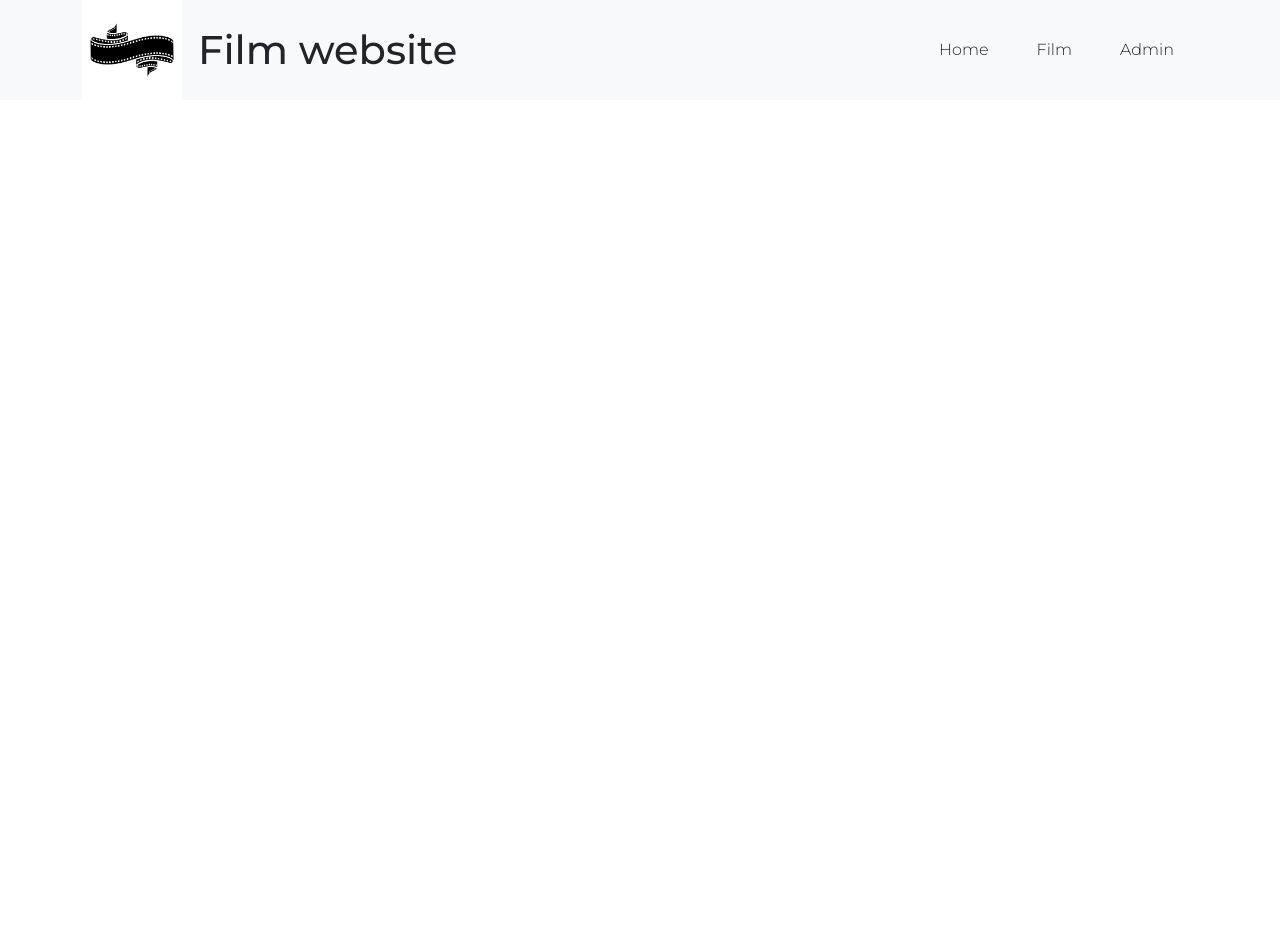
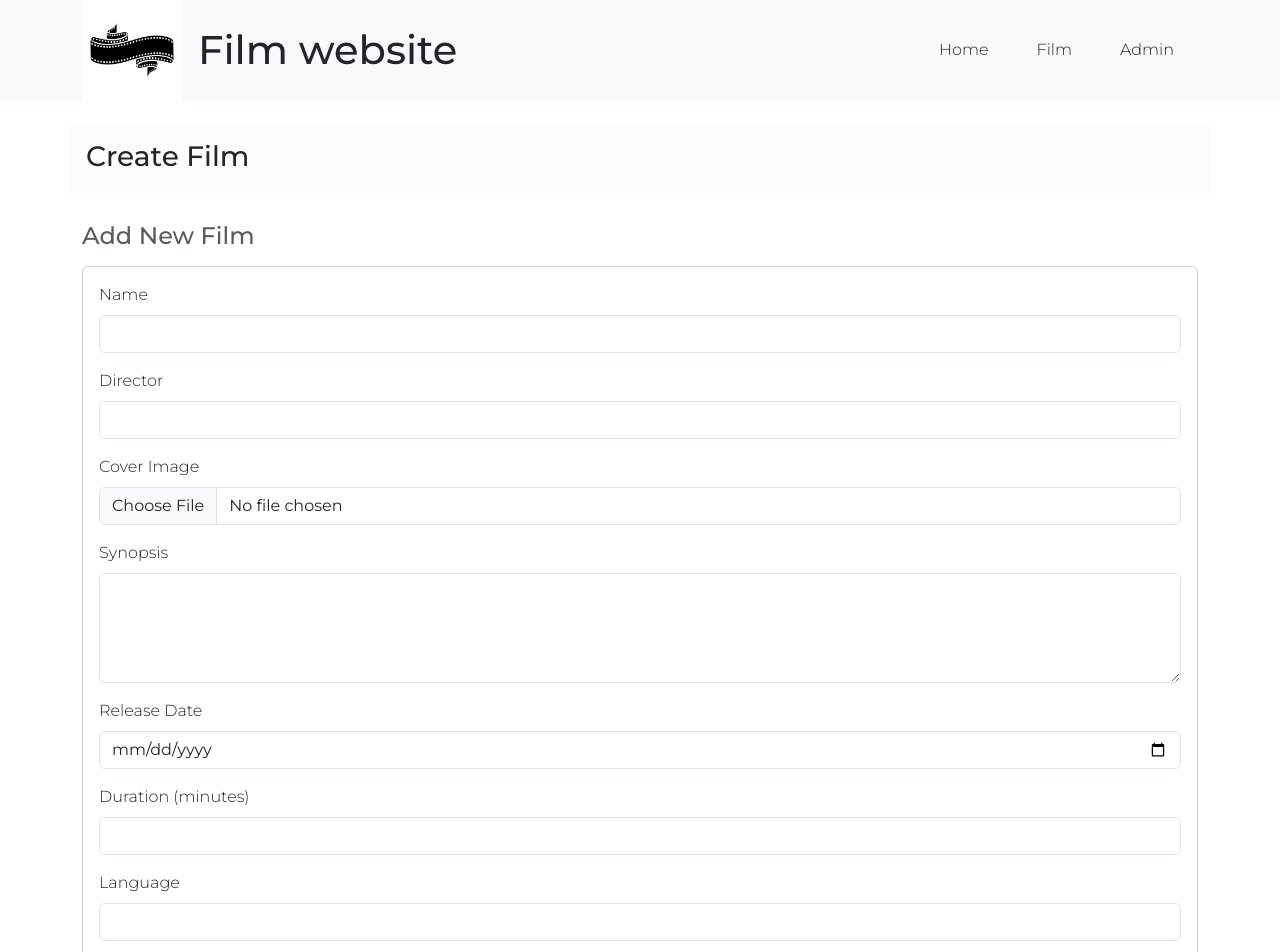
Before and after one commit to GiacomoGaudino/webapp-react, a React (Vite) app: page /admin/film/create in a window 1280 px wide. Shown: the top 952 px of the page. Before the commit the page ends 800 px from the top, so only its background shows below. Built offline with nearby package versions, Linux system fonts and the light colour scheme.

Commit message:
fixed createpage

```diff
--- a/src/routes/admin/CreateFilm.jsx
+++ b/src/routes/admin/CreateFilm.jsx
@@ -1,6 +1,84 @@
+import axios from "axios";
+import { useState } from "react";
+
 export default function CreateFilm() {
+    const initialFormData = {
+        name: "",
+        director: "",
+        coverImage: null,
+        synopsis: "",
+        release_date: "",
+        duration: "",
+        language: ""
+    };
+    const [formData, setFormData] = useState(initialFormData);
+    const [successMessage, setSuccessMessage] = useState("");
+    const handleSubmit = (e) => {
+        e.preventDefault();
+        const data = new FormData();
+        data.append("name", formData.name);
+        data.append("director", formData.director);
+        data.append("cover_image", formData.coverImage);
+        data.append("synopsis", formData.synopsis);
+        data.append("release_date", formData.release_date);
+        data.append("duration", formData.duration);
+        data.append("language", formData.language);
+
+        axios.post("http://localhost:3000/api/films", data)
+            .then(res => {
+                console.log("Film created successfully:", res.data);
+                if (res.status === 201) {
+                    setFormData(initialFormData);
+                    setSuccessMessage("Film created successfully!");
+                    setTimeout(() => setSuccessMessage(""), 3000);
+                }
+            })
+            .catch(err => console.error("Errore nella creazione del film:", err));
+    }
 
     return (
-        <></>
+        <>
+            <div className="container banner bg-light-subtle p-3 my-4">
+                <h3>Create Film</h3>
+            </div>
+            {successMessage && <div className="alert alert-success" role="alert">{successMessage}</div>}
+
+            <div className="container">
+                <h2 className="h4 mb-3 text-muted">Add New Film</h2>
+
+                <div className="card p-3">
+                    <form encType="multipart/form-data" onSubmit={handleSubmit}>
+                        <div className="mb-3">
+                            <label htmlFor="name" className="form-label">Name</label>
+                            <input type="text" className="form-control" id="name" name="name" value={formData.name} onChange={e => setFormData({ ...formData, name: e.target.value })} />
+                        </div>
+                        <div className="mb-3">
+                            <label htmlFor="director" className="form-label">Director</label>
+                            <input type="text" className="form-control" id="director" name="director" value={formData.director} onChange={e => setFormData({ ...formData, director: e.target.value })} />
+                        </div>
+                        <div className="mb-3">
+                            <label htmlFor="coverImage" className="form-label">Cover Image</label>
+                            <input type="file" className="form-control" id="coverImage" name="coverImage" onChange={e => setFormData({ ...formData, coverImage: e.target.files[0] })} />
+                        </div>
+                        <div className="mb-3">
+                            <label htmlFor="synopsis" className="form-label">Synopsis</label>
+                            <textarea className="form-control" id="synopsis" name="synopsis" rows="4" value={formData.synopsis} onChange={e => setFormData({ ...formData, synopsis: e.target.value })}></textarea>
+                        </div>
+                        <div className="mb-3">
+                            <label htmlFor="releaseDate" className="form-label">Release Date</label>
+                            <input type="date" className="form-control" id="releaseDate" name="release_date" value={formData.release_date} onChange={e => setFormData({ ...formData, release_date: e.target.value })} />
+                        </div>
+                        <div className="mb-3">
+                            <label htmlFor="duration" className="form-label">Duration (minutes)</label>
+                            <input type="number" className="form-control" id="duration" name="duration" min="1" value={formData.duration} onChange={e => setFormData({ ...formData, duration: e.target.value })} />
+                        </div>
+                        <div className="mb-3">
+                            <label htmlFor="language" className="form-label">Language</label>
+                            <input type="text" className="form-control" id="language" name="language" value={formData.language} onChange={e => setFormData({ ...formData, language: e.target.value })} />
+                        </div>
+                        <button type="submit" className="btn btn-dark">Add Film</button>
+                    </form>
+                </div>
+            </div></>
     )
 }
--- a/src/routes/admin/DashBoard.jsx
+++ b/src/routes/admin/DashBoard.jsx
@@ -18,8 +18,16 @@ export default function DashBoard() {
 
     return (
         <>
-            <div class="container p-5 table-responsive">
-                <table class="table table-striped table-hover align-middle">
+            <div className="container p-5 table-responsive">
+                <div className="banner bg-light-subtle p-3 mb-4">
+                    <div className="container d-flex justify-content-between align-items-center">
+                        <h3>Admin Dashboard</h3>
+                        <Link to="/admin/film/create" className="btn btn-dark">
+                            <i className="bi bi-plus-lg me-2"></i> Film
+                        </Link>
+                    </div>
+                </div>
+                <table className="table table-striped table-hover align-middle">
                     <thead>
                         <tr>
                             <th scope="col">Name</th>
```
